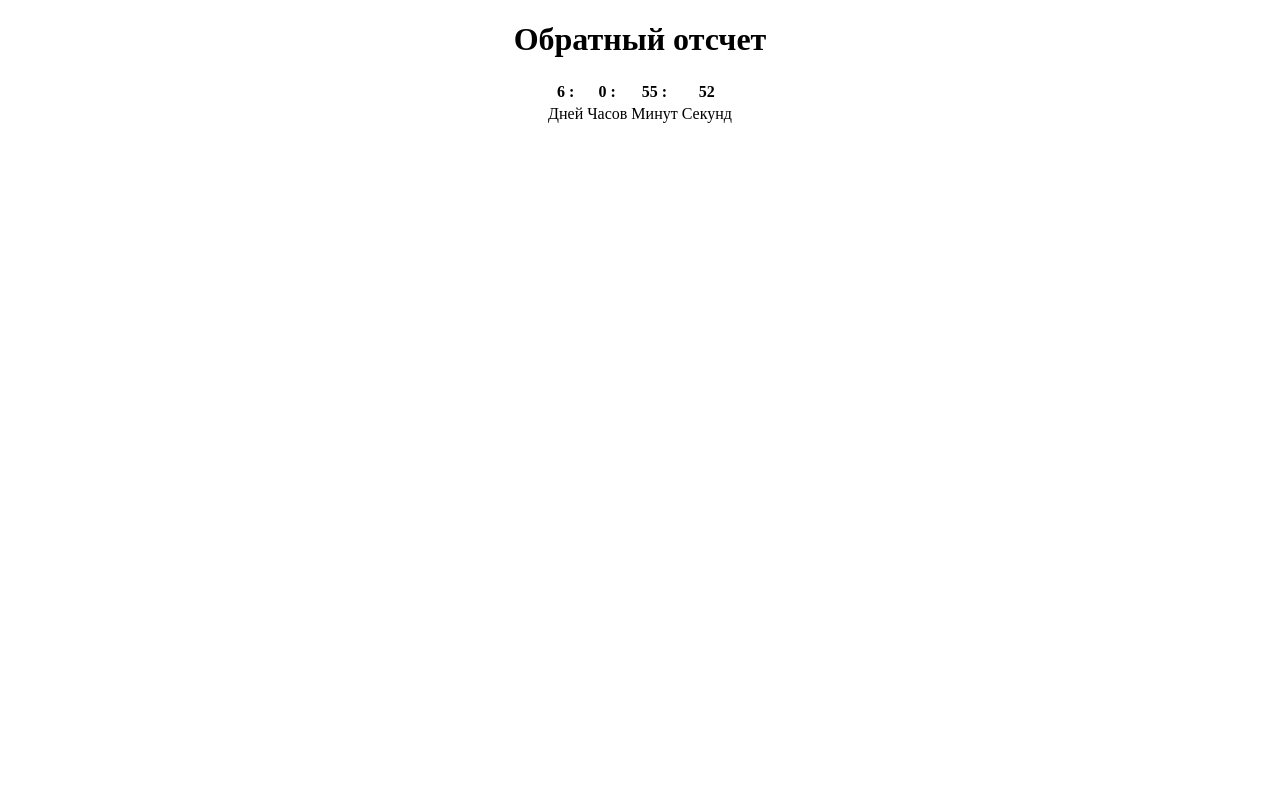
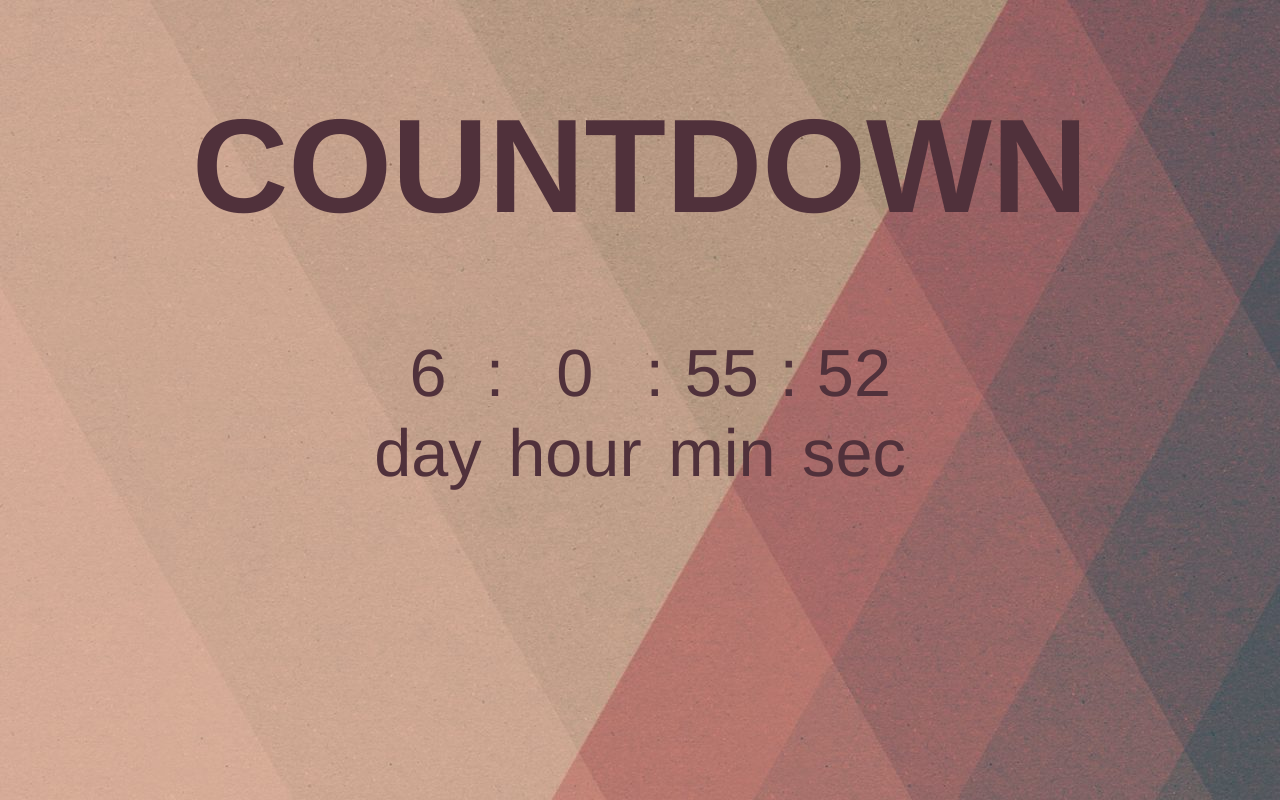
Before and after one commit to lalumiere17/Timer_Intersvyaz_Test_Task, a plain HTML site: page index.html in a window 1280 px wide. Drawn offline with Linux system fonts and the light colour scheme.

Commit message:
добавлены стили

```diff
--- a/index.html
+++ b/index.html
@@ -4,27 +4,37 @@
         <meta charset="utf-8">
         <title>Обратный отсчет</title>
         <script src="timer.js"></script>
+        <link rel="stylesheet" href="style.css" type="text/css"/>
     </head>
 
     <body onload="Timer()">
-        <div class="main" align="center">
-        <h1>Обратный отсчет</h1>
+      <div class="main">
+        <div class="header" align="center">
+        <h1>COUNTDOWN</h1>
+        </div>
 
+        <div class="timer" align="center">
           <table class="time" align="center">
             <tr>
-            <th><span id="day"></span> :</th>
-            <th><span id="hour"></span> :</th>
-            <th><span id="min"></span> :</th>
-            <th><span id="sec"></span> </th>
+              <td><span id="day"></span></td>
+              <td>:</td>
+              <td><span id="hour"></span></td>
+              <td>:</td>
+              <td><span id="min"></span></td>
+              <td>:</td>
+              <td><span id="sec"></span></td>
             </tr>
             <tr>
-            <td>Дней</td>
-            <td>Часов</td>
-            <td>Минут</td>
-            <td>Секунд</td>
+              <td>day</td>
+              <td></td>
+              <td>hour</td>
+              <td></td>
+              <td>min</td>
+              <td></td>
+              <td>sec</td>
             </tr>
           </table>
-
+        </div>
       </div>
         </body>
         </html>
--- /dev/null
+++ b/style.css
@@ -0,0 +1,23 @@
+.header
+{
+    font-size: 50pt;
+    font-family: Helvetica, sans-serif;
+    color: #50313b;
+}
+
+.timer
+{
+    font-size: 50pt;
+    font-family: Helvetica, sans-serif;
+    color: #50313b;
+}
+
+td
+{
+    text-align: center;
+}
+
+body
+{
+    background-image: url(background.jpg);
+}
```
Also changed, not shown: background.jpg (added). Lines whose indentation alone changed are shown as unchanged.
